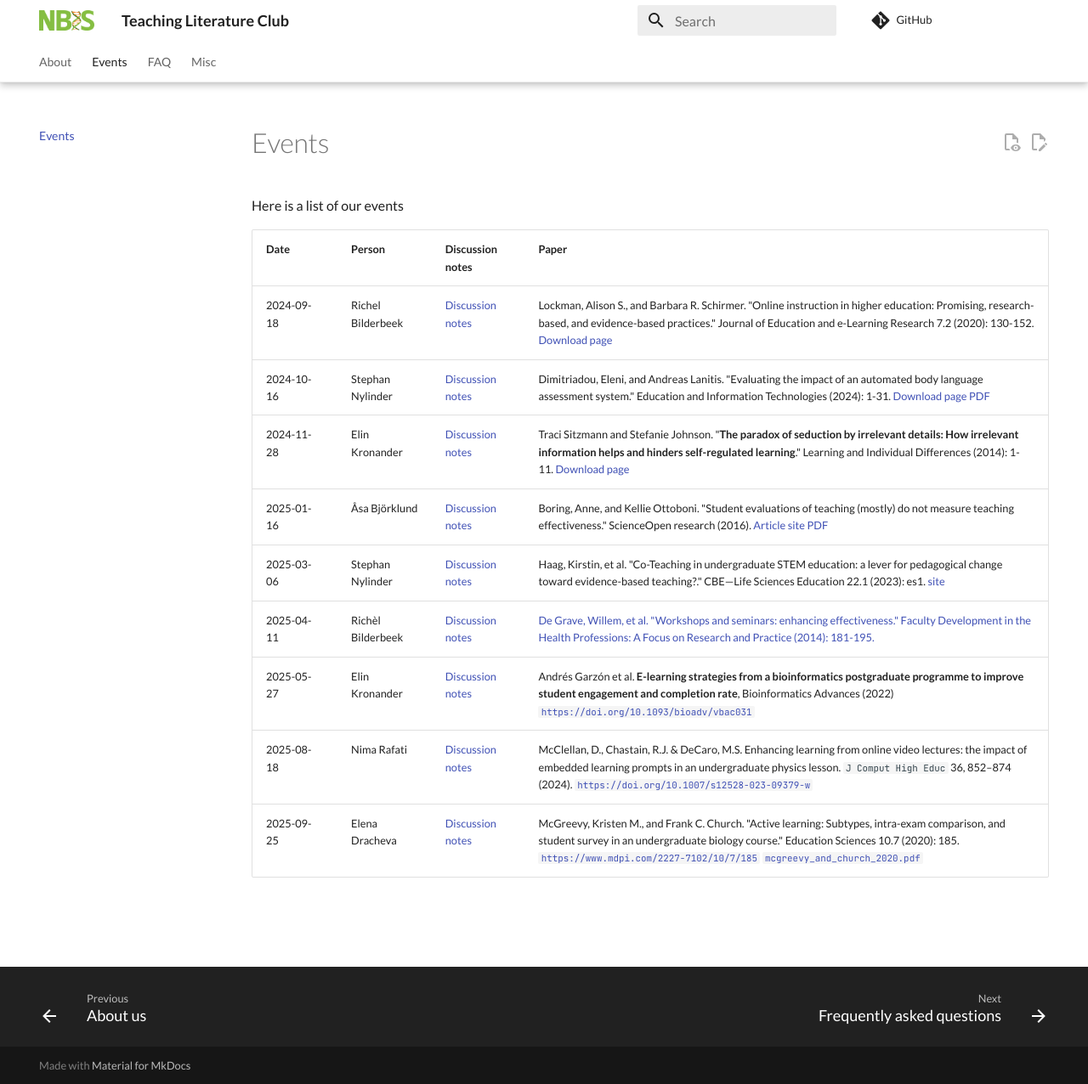
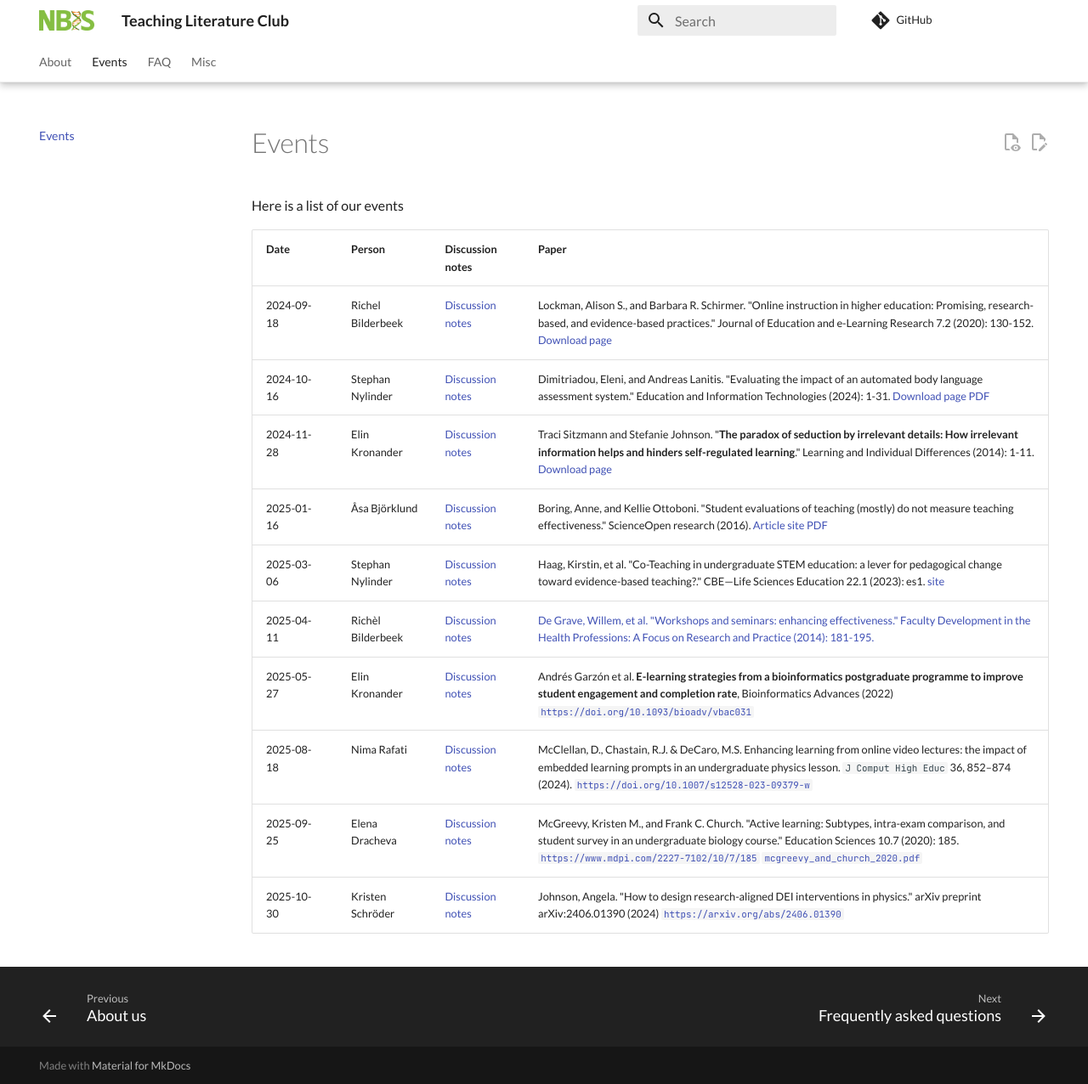
Before and after one commit to NBISweden/teaching_literature_club, an MkDocs documentation site: the page built from docs/events/README.md, in a window 1280 px wide and 1276 px high. Shown: the whole window at 85% size. Built offline with MkDocs 1.6.1 and Material for MkDocs 9.7.7, drawn with Linux system fonts in a browser that asks for light colours; comment, search, counter and statistics services are not loaded.

Commit message:
Add link to notes

```diff
--- a/docs/events/README.md
+++ b/docs/events/README.md
@@ -13,13 +13,14 @@
 | Date       | Person            | Discussion notes                              | Paper                                                                                                                                                                                                                                                                                                                                                    |
 | ---------- | ----------------- | --------------------------------------------- | -------------------------------------------------------------------------------------------------------------------------------------------------------------------------------------------------------------------------------------------------------------------------------------------------------------------------------------------------------- |
 | 2024-09-18 | Richel Bilderbeek | [Discussion notes](20240918/README.md)        | Lockman, Alison S., and Barbara R. Schirmer. "Online instruction in higher education: Promising, research-based, and evidence-based practices." Journal of Education and e-Learning Research 7.2 (2020): 130-152. [Download page](https://eric.ed.gov/?id=EJ1258655)                                                                                     |
-| 2024-10-16 | Stephan Nylinder  | [Discussion notes](20241016/README.md)        | Dimitriadou, Eleni, and Andreas Lanitis. "Evaluating the impact of an automated body language assessment system." Education and Information Technologies (2024): 1-31. [Download page](https://link.springer.com/article/10.1007/s10639-024-12931-5) [PDF](../papers/dimitriadou_and_lanitis_2024.pdf)                                                      |
+| 2024-10-16 | Stephan Nylinder  | [Discussion notes](20241016/README.md)        | Dimitriadou, Eleni, and Andreas Lanitis. "Evaluating the impact of an automated body language assessment system." Education and Information Technologies (2024): 1-31. [Download page](https://link.springer.com/article/10.1007/s10639-024-12931-5) [PDF](../papers/dimitriadou_and_lanitis_2024.pdf)                                                   |
 | 2024-11-28 | Elin Kronander    | [Discussion notes](20241128/README.md)        | Traci Sitzmann and Stefanie Johnson. "**The paradox of seduction by irrelevant details: How irrelevant information helps and hinders self-regulated learning**." Learning and Individual Differences (2014): 1-11. [Download page](https://doi.org/10.1016/j.lindif.2014.05.009)                                                                         |
-| 2025-01-16 | Åsa Björklund     | [Discussion notes](20250116/README.md)        | Boring, Anne, and Kellie Ottoboni. "Student evaluations of teaching (mostly) do not measure teaching effectiveness." ScienceOpen research (2016). [Article site](https://www.scienceopen.com/document/read?vid=818d8ec0-5908-47d8-86b4-5dc38f04b23e) [PDF](../papers/boring_et_al_2016.pdf)                                                                 |
+| 2025-01-16 | Åsa Björklund     | [Discussion notes](20250116/README.md)        | Boring, Anne, and Kellie Ottoboni. "Student evaluations of teaching (mostly) do not measure teaching effectiveness." ScienceOpen research (2016). [Article site](https://www.scienceopen.com/document/read?vid=818d8ec0-5908-47d8-86b4-5dc38f04b23e) [PDF](../papers/boring_et_al_2016.pdf)                                                              |
 | 2025-03-06 | Stephan Nylinder  | [Discussion notes](20250306/README.md)        | Haag, Kirstin, et al. "Co-Teaching in undergraduate STEM education: a lever for pedagogical change toward evidence-based teaching?." CBE—Life Sciences Education 22.1 (2023): es1. [site](https://pmc.ncbi.nlm.nih.gov/articles/PMC10074276/)                                                                                                            |
 | 2025-04-11 | Richèl Bilderbeek | [Discussion notes](20250411/README.md)        | [De Grave, Willem, et al. "Workshops and seminars: enhancing effectiveness." Faculty Development in the Health Professions: A Focus on Research and Practice (2014): 181-195.](https://link.springer.com/chapter/10.1007/978-94-007-7612-8_9)                                                                                                            |
 | 2025-05-27 | Elin Kronander    | [Discussion notes](20250527/README.md)        | Andrés Garzón et al. **E-learning strategies from a bioinformatics postgraduate programme to improve student engagement and completion rate**, Bioinformatics Advances (2022) [`https://doi.org/10.1093/bioadv/vbac031`](https://doi.org/10.1093/bioadv/vbac031)                                                                                         |
 | 2025-08-18 | Nima Rafati       | [Discussion notes](20250818/README.md)        | McClellan, D., Chastain, R.J. & DeCaro, M.S. Enhancing learning from online video lectures: the impact of embedded learning prompts in an undergraduate physics lesson. `J Comput High Educ` 36, 852–874 (2024). [`https://doi.org/10.1007/s12528-023-09379-w`](https://doi.org/10.1007/s12528-023-09379-w)                                              |
 | 2025-09-25 | Elena Dracheva    | [Discussion notes](20250925/README.md)        | McGreevy, Kristen M., and Frank C. Church. "Active learning: Subtypes, intra-exam comparison, and student survey in an undergraduate biology course." Education Sciences 10.7 (2020): 185. [`https://www.mdpi.com/2227-7102/10/7/185`](https://www.mdpi.com/2227-7102/10/7/185) [`mcgreevy_and_church_2020.pdf`](../papers/mcgreevy_and_church_2020.pdf) |
+| 2025-10-30 | Kristen Schröder  | [Discussion notes](20251030/README.md)        | Johnson, Angela. "How to design research-aligned DEI interventions in physics." arXiv preprint arXiv:2406.01390 (2024) [`https://arxiv.org/abs/2406.01390`](https://arxiv.org/abs/2406.01390)                                                                                                                                                            |
 
 <!-- markdownlint-enable MD013 -->
```
